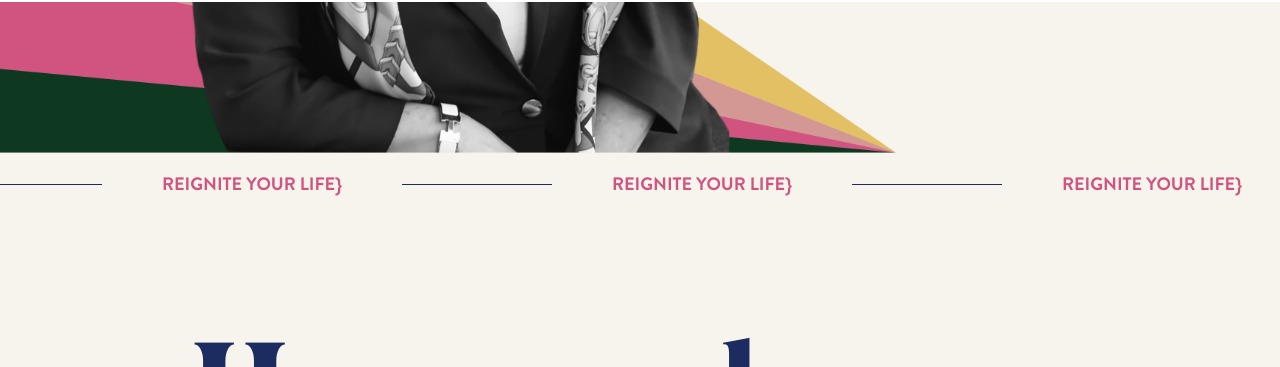
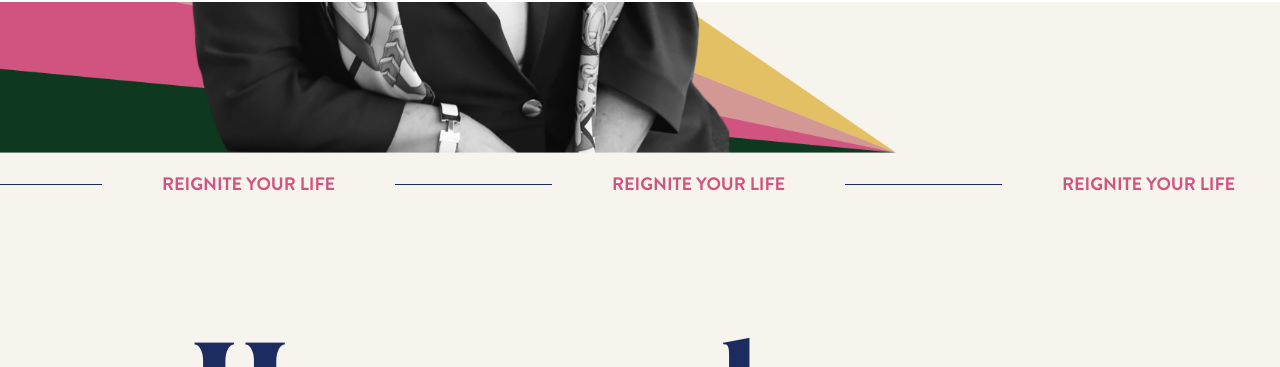
Before and after one commit to lisamarierunfola/lisamarierunfola, a Jekyll site: the page built from index.markdown, in a window 1280 px wide and 900 px high, scrolled down 658 px. Shown: the part 89-456 px from the top of the window. Built offline with Jekyll 4.4.1, drawn with Linux system fonts in a browser that asks for light colours; comment, search, counter and statistics services are not loaded.

Commit message:
marquee typo

```diff
--- a/index.markdown
+++ b/index.markdown
@@ -187,39 +187,39 @@ dark-header: true
 
 <div class="marquee-container">
     <span class="marquee__item scrolling">
-      {{ page.hero_marquee_copy }}}
+      {{ page.hero_marquee_copy }}
     </span><span class="marquee__item scrolling" aria-hidden="true">
-      {{ page.hero_marquee_copy }}}
+      {{ page.hero_marquee_copy }}
     </span><span class="marquee__item scrolling" aria-hidden="true">
-      {{ page.hero_marquee_copy }}}
+      {{ page.hero_marquee_copy }}
     </span><span class="marquee__item scrolling" aria-hidden="true">
-      {{ page.hero_marquee_copy }}}
+      {{ page.hero_marquee_copy }}
     </span><span class="marquee__item scrolling" aria-hidden="true">
-        {{ page.hero_marquee_copy }}}
+        {{ page.hero_marquee_copy }}
       </span><span class="marquee__item scrolling" aria-hidden="true">
-        {{ page.hero_marquee_copy }}}
+        {{ page.hero_marquee_copy }}
       </span><span class="marquee__item scrolling" aria-hidden="true">
-        {{ page.hero_marquee_copy }}}
+        {{ page.hero_marquee_copy }}
       </span><span class="marquee__item scrolling" aria-hidden="true">
-        {{ page.hero_marquee_copy }}}
+        {{ page.hero_marquee_copy }}
       </span><span class="marquee__item scrolling" aria-hidden="true">
-        {{ page.hero_marquee_copy }}}
+        {{ page.hero_marquee_copy }}
       </span><span class="marquee__item scrolling" aria-hidden="true">
-        {{ page.hero_marquee_copy }}}
+        {{ page.hero_marquee_copy }}
       </span><span class="marquee__item scrolling" aria-hidden="true">
-        {{ page.hero_marquee_copy }}}
+        {{ page.hero_marquee_copy }}
       </span><span class="marquee__item scrolling" aria-hidden="true">
-        {{ page.hero_marquee_copy }}}
+        {{ page.hero_marquee_copy }}
       </span><span class="marquee__item scrolling" aria-hidden="true">
-        {{ page.hero_marquee_copy }}}
+        {{ page.hero_marquee_copy }}
       </span><span class="marquee__item scrolling" aria-hidden="true">
-        {{ page.hero_marquee_copy }}}
+        {{ page.hero_marquee_copy }}
       </span><span class="marquee__item scrolling" aria-hidden="true">
-        {{ page.hero_marquee_copy }}}
+        {{ page.hero_marquee_copy }}
       </span><span class="marquee__item scrolling" aria-hidden="true">
-        {{ page.hero_marquee_copy }}}
+        {{ page.hero_marquee_copy }}
       </span><span class="marquee__item scrolling" aria-hidden="true">
-        {{ page.hero_marquee_copy }}}
+        {{ page.hero_marquee_copy }}
       </span>
 
 </div>
```
